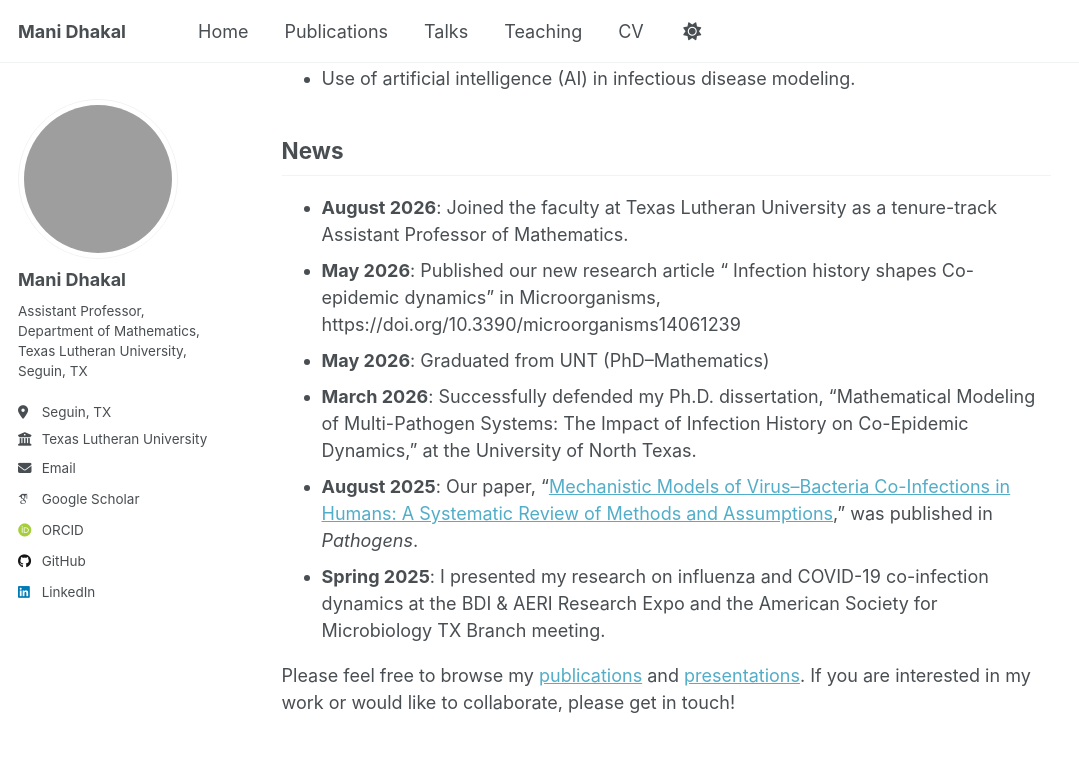
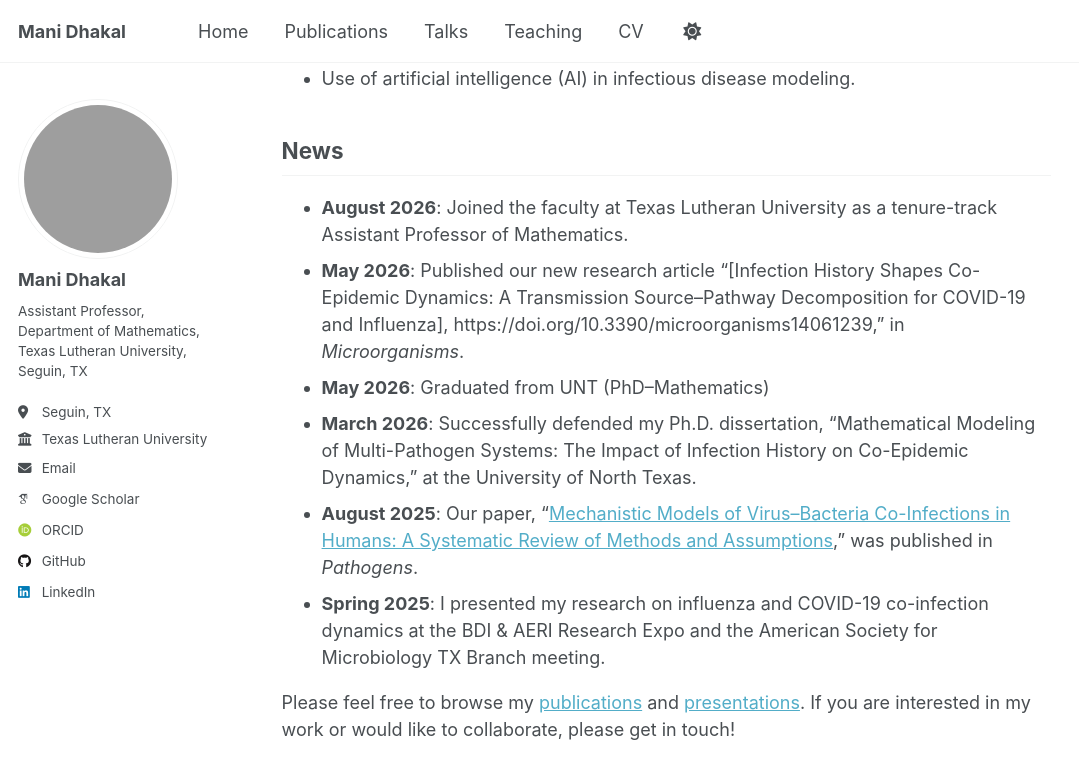
Before and after one commit to ManiDhakal/ManiDhakal.github.io, a Jekyll site: the page built from _pages/about.md, in a window 1280 px wide and 900 px high, scrolled down 1383 px. Shown: the top 779 px of the window, without its empty margins (0-1079 px from the left). Built offline with Jekyll 4.4.1, drawn with Linux system fonts in a browser that asks for light colours; some web fonts are replaced; a script that is not in the unit is left out.

Commit message:
Update about.md

```diff
--- a/_pages/about.md
+++ b/_pages/about.md
@@ -36,7 +36,7 @@ My research interests include mathematical biosciences, machine learning for bio
 
 ## News
 * **August 2026**: Joined the faculty at Texas Lutheran University as a tenure-track Assistant Professor of Mathematics.
-* **May 2026**: Published our new research article " Infection history shapes Co-epidemic dynamics" in Microorganisms, https://doi.org/10.3390/microorganisms14061239
+* **May 2026**: Published our new research article "[Infection History Shapes Co-Epidemic Dynamics: A Transmission Source–Pathway Decomposition for COVID-19 and Influenza], https://doi.org/10.3390/microorganisms14061239," in *Microorganisms*.
 * **May 2026**: Graduated from UNT (PhD–Mathematics)
 * **March 2026**: Successfully defended my Ph.D. dissertation, "Mathematical Modeling of Multi-Pathogen Systems: The Impact of Infection History on Co-Epidemic Dynamics," at the University of North Texas.
 * **August 2025**: Our paper, "[Mechanistic Models of Virus–Bacteria Co-Infections in Humans: A Systematic Review of Methods and Assumptions](https://doi.org/10.3390/pathogens14080830)," was published in *Pathogens*.
```
